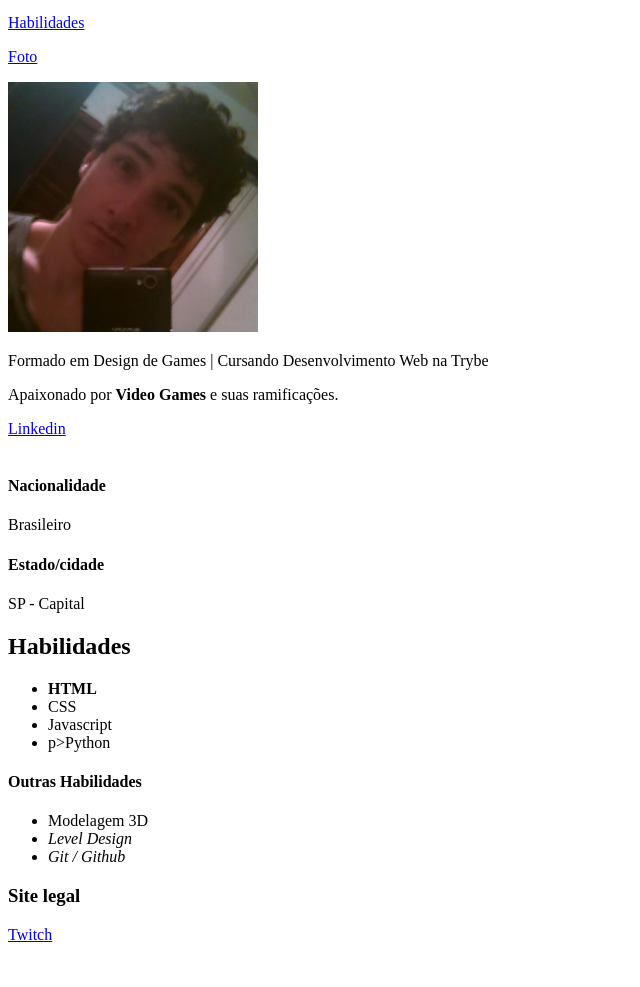
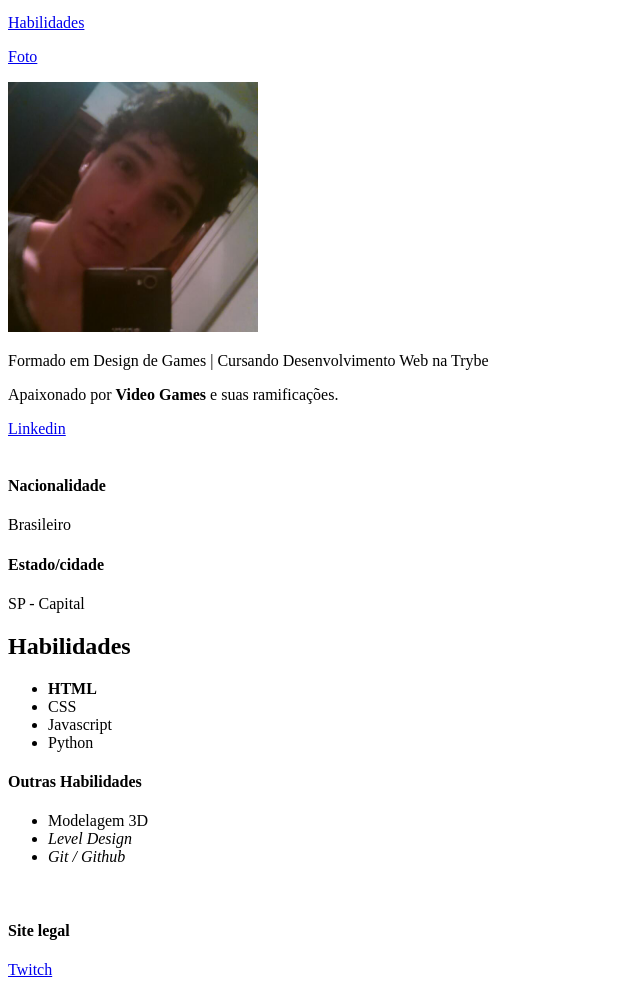
Before and after one commit to LeonardoZaramello/LeonardoZaramello.github.io, a plain HTML site: page index.html in a window 1280 px wide. Shown: the part 100-1087 px from the top of the page, without its empty margins (0-640 px from the left). Before the commit the page ends 1052 px from the top, so only its background shows below. Drawn offline with Linux system fonts and the light colour scheme.

Commit message:
Arruma erros gramaticais

```diff
--- a/index.html
+++ b/index.html
@@ -30,7 +30,7 @@
         <li><strong>HTML</strong></li>
         <li>CSS</li>
         <li>Javascript</li>
-        <li>p>Python</li>
+        <li>Python</li>
     </ul>
 
     <h4>Outras Habilidades</h4>
@@ -40,7 +40,9 @@
         <li><em>Git / Github</em></li>
     </ul>
 
-    <h3>Site legal</h3>
+    <br>
+
+    <h4>Site legal</h4>
     <a href="https://www.twitch.tv/" target="_blank">Twitch</a>
 
 </body>
```
